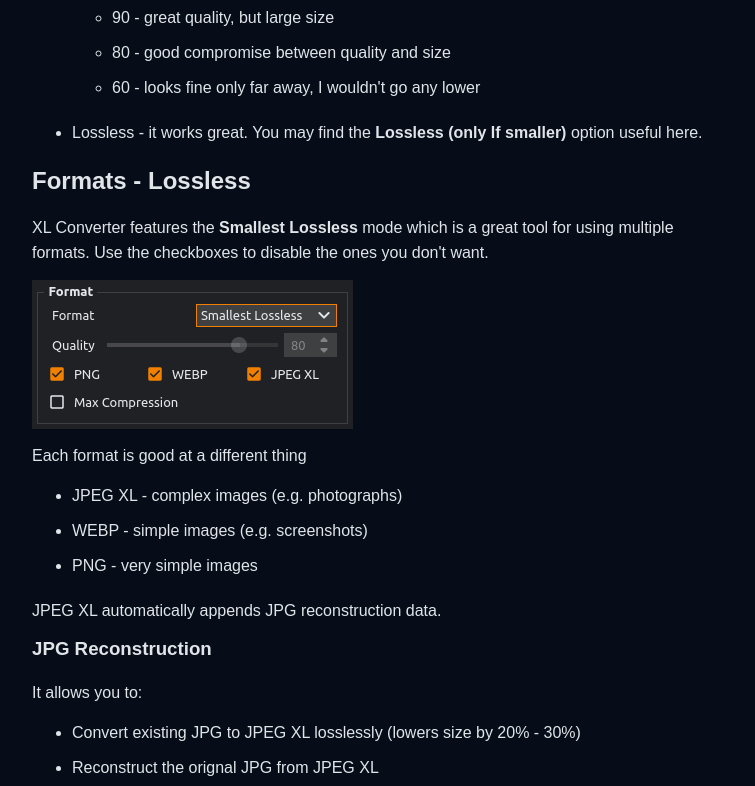
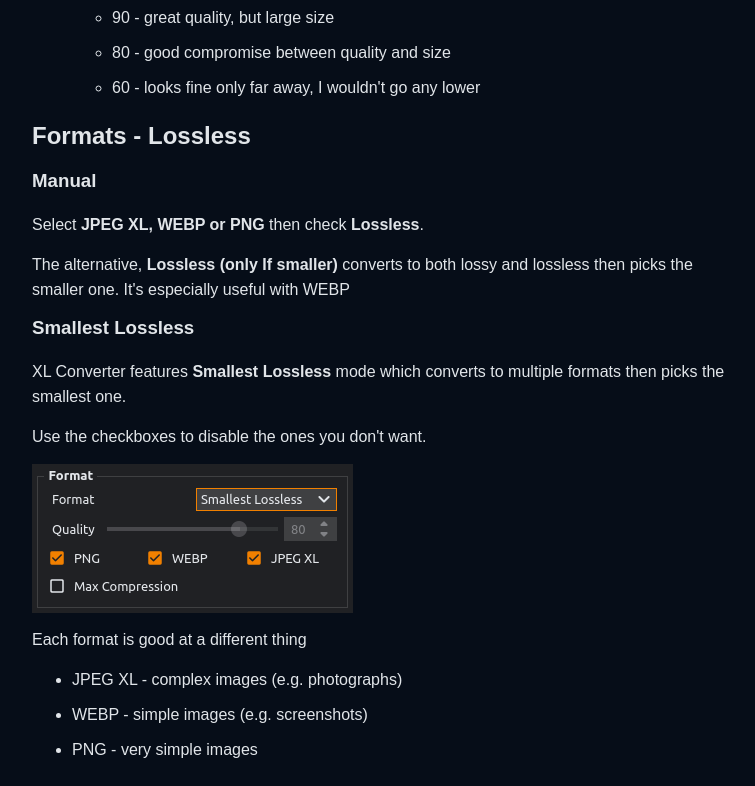
Before and after one commit to JacobDev1/xl-converter-docs, a React (Vite) app: page /converting in a window 1280 px wide. Shown: the part 2580-3366 px from the top of the page, without its empty margins (468-1223 px from the left). Built offline with nearby package versions, Linux system fonts and the light colour scheme; the HTML template or start-up script is replaced by a standard one.

Commit message:
Expand lossless

```diff
--- a/src/pages/Converting.tsx
+++ b/src/pages/Converting.tsx
@@ -92,11 +92,16 @@
                     <li>60 - looks fine only far away, I wouldn't go any lower</li>
                 </ul>
             </li>
-            <li>Lossless - it works great. You may find the <b>Lossless (only If smaller)</b> option useful here.</li>
         </ul>
 
         <h2>Formats - Lossless</h2>
-        <p>XL Converter features the <b>Smallest Lossless</b> mode which is a great tool for using multiple formats. Use the checkboxes to disable the ones you don't want.</p>
+        <h3>Manual</h3>
+        <p>Select <b>JPEG XL, WEBP or PNG</b> then check <b>Lossless</b>.</p>
+        <p>The alternative, <b>Lossless (only If smaller)</b> converts to both lossy and lossless then picks the smaller one. It's especially useful with WEBP</p>
+
+        <h3>Smallest Lossless</h3>
+        <p>XL Converter features <b>Smallest Lossless</b> mode which converts to multiple formats then picks the smallest one.</p>
+        <p>Use the checkboxes to disable the ones you don't want.</p>
         <img src={SmallestLossless} />
 
         <p>Each format is good at a different thing</p>
@@ -105,7 +110,7 @@
             <li>WEBP - simple images (e.g. screenshots)</li>
             <li>PNG - very simple images</li>
         </ul>
-        <p>JPEG XL automatically appends JPG reconstruction data.</p>
+        <p>JPEG XL automatically appends JPG reconstruction data in this mode.</p>
 
         <h3>JPG Reconstruction</h3>
         <p>It allows you to:</p>
```
